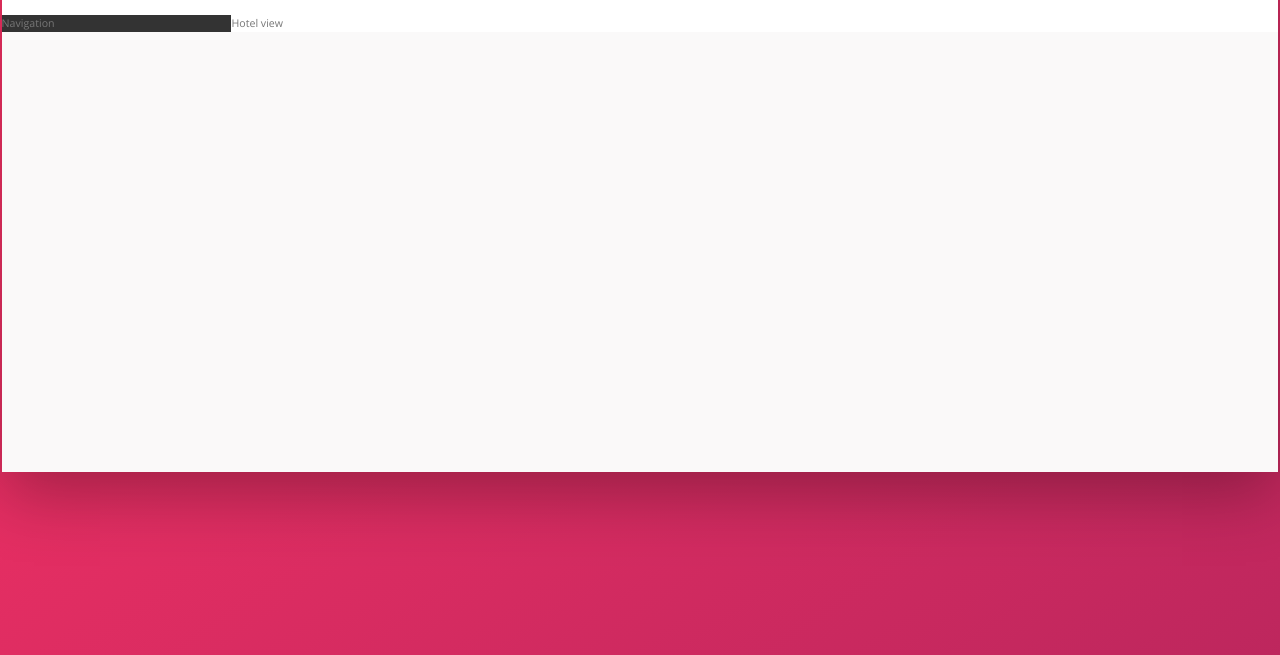
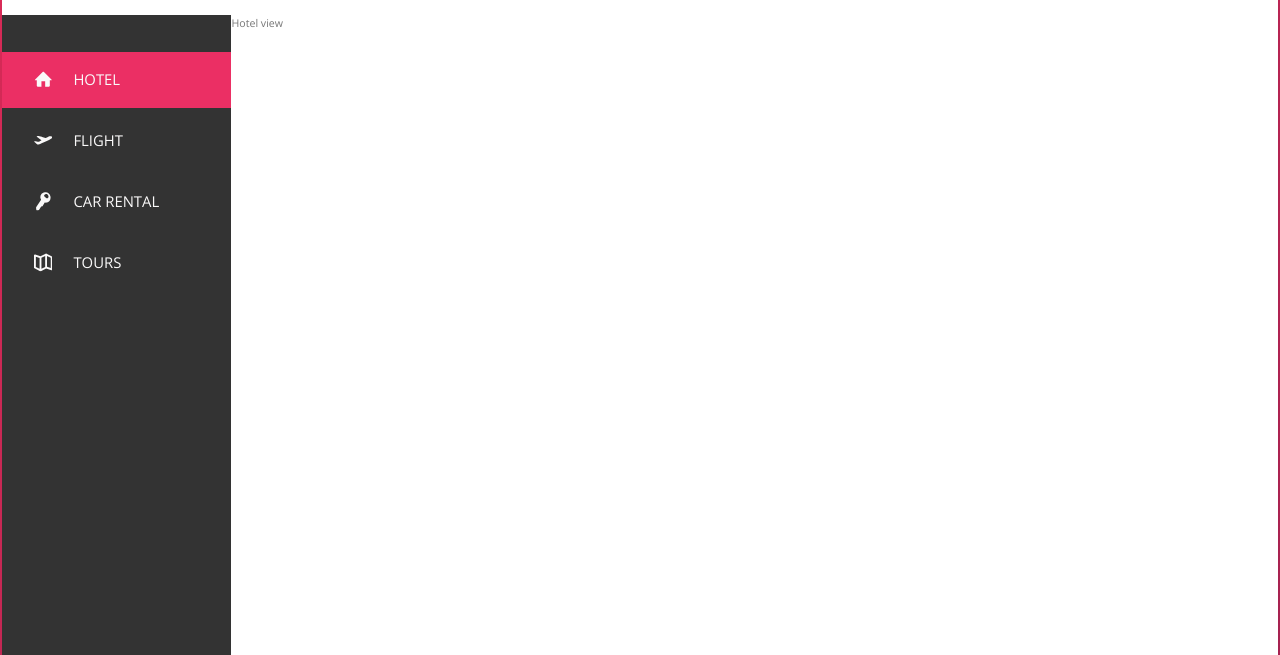
Before and after one commit to natalya-sv/css-course, a website: page Trillo/index.html in a window 1280 px wide. Shown: the part 145-800 px from the top of the page. Drawn offline with nearby package versions, Linux system fonts and the light colour scheme.

Commit message:
add sidebar

```diff
--- a/Trillo/index.html
+++ b/Trillo/index.html
@@ -55,7 +55,46 @@
       </header>
 
       <div class="content">
-        <nav class="sidebar">Navigation</nav>
+        <nav class="sidebar">
+          <ul class="side-nav">
+            <li class="side-nav__item side-nav__item--active">
+              <a href="#" class="side-nav__link">
+                <svg class="side-nav__icon">
+                  <use xlink:href="img/sprite.svg#icon-home"></use>
+                </svg>
+                <span>Hotel</span>
+              </a>
+            </li>
+            <li class="side-nav__item">
+              <a href="#" class="side-nav__link">
+                <svg class="side-nav__icon">
+                  <use xlink:href="img/sprite.svg#icon-aircraft-take-off"></use>
+                </svg>
+                <span>Flight</span>
+              </a>
+            </li>
+
+            <li class="side-nav__item">
+              <a href="#" class="side-nav__link">
+                <svg class="side-nav__icon">
+                  <use xlink:href="img/sprite.svg#icon-key"></use>
+                </svg>
+                <span>Car rental</span>
+              </a>
+            </li>
+
+            <li class="side-nav__item">
+              <a href="#" class="side-nav__link">
+                <svg class="side-nav__icon">
+                  <use xlink:href="img/sprite.svg#icon-map"></use>
+                </svg>
+                <span>Tours</span>
+              </a>
+            </li>
+          </ul>
+
+          <div class="legal">&copy; 2024 by Trillo. All rights reserved</div>
+        </nav>
         <main class="hotel-view">Hotel view</main>
       </div>
     </div>
--- a/Trillo/sass/_components.scss
+++ b/Trillo/sass/_components.scss
@@ -97,3 +97,65 @@
     margin-right: 1rem;
   }
 }
+
+.side-nav {
+  font-size: 1.4rem;
+  list-style: none;
+  margin-top: 3.5rem;
+
+  &__item {
+    position: relative;
+    &:not(:last-child) {
+      margin-bottom: 0.5rem;
+    }
+  }
+
+  &__item::before {
+    content: "";
+    position: absolute;
+    top: 0;
+    left: 0;
+    height: 100%;
+    width: 3px;
+    background-color: var(--color-primary);
+    transform: scaleY(0);
+    transition: transform 0.2s,
+      width 0.4s cubic-bezier(1, 0, 0, 1) 0.2s background-color 0.1s;
+  }
+
+  &__item:hover::before,
+  &__item--active::before {
+    transform: scaleY(1);
+    width: 100%;
+  }
+
+  &__item:active::before {
+    background-color: var(--color-primary-light);
+  }
+  &__link:link,
+  &__link:visited {
+    color: var(--color-grey-light-1);
+    text-decoration: none;
+    text-transform: uppercase;
+    display: block;
+    padding: 1.5rem 3rem;
+    position: relative;
+    z-index: 10;
+    display: flex;
+    align-items: center;
+  }
+
+  &__icon {
+    width: 1.75rem;
+    height: 1.75rem;
+    margin-right: 2rem;
+    fill: currentColor;
+  }
+}
+
+.legal {
+  font-size: 1.2rem;
+  text-align: center;
+  color: var(--color-grey-light-4);
+  padding: 2.5rem;
+}
--- a/Trillo/sass/_layout.scss
+++ b/Trillo/sass/_layout.scss
@@ -23,9 +23,13 @@
 .sidebar {
   background-color: var(--color-grey-dark-1);
   flex: 0 0 18%;
+  display: flex;
+  flex-direction: column;
+  justify-content: space-between;
 }
 
 .hotel-view {
   background-color: #fff;
   flex: 1;
+  height: 80rem;
 }
```
Also changed, not shown: Trillo/css/style.css.
